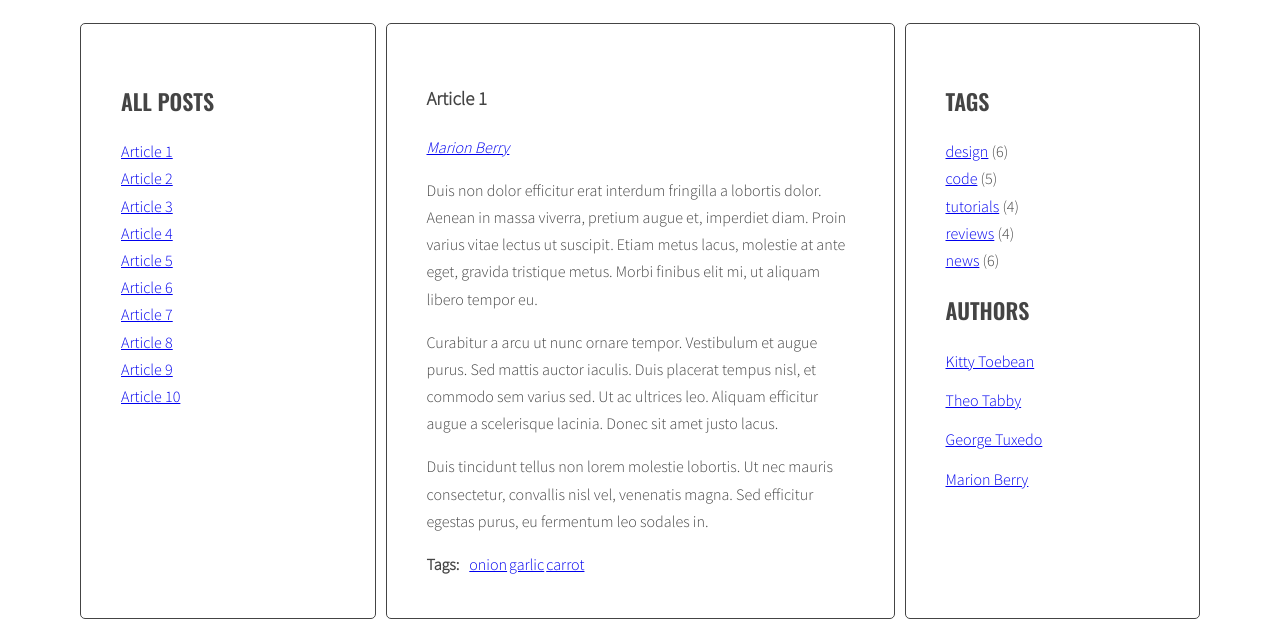
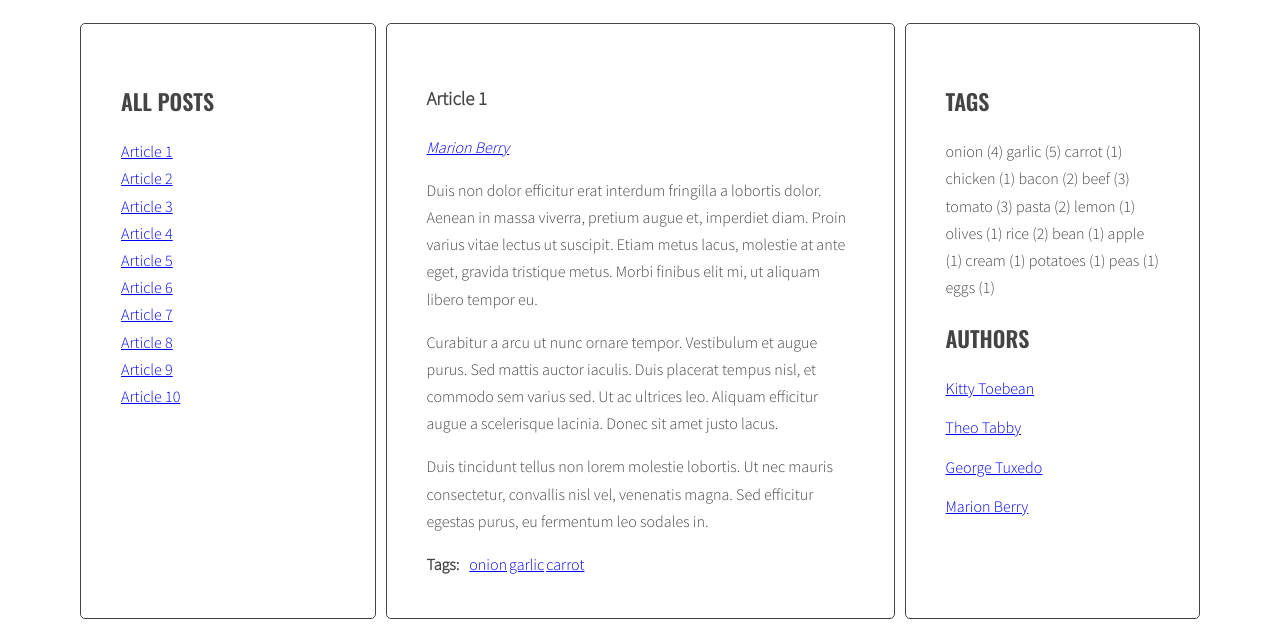
Before and after one commit to micdropped/javascript-blog, a website: page index.html in a window 1280 px wide. Shown: the part 220-847 px from the top of the page. Drawn offline with nearby package versions, Linux system fonts and the light colour scheme.

Commit message:
added authors functionality

```diff
--- a/index.html
+++ b/index.html
@@ -232,11 +232,6 @@
         <aside class="sidebar">
           <h2 class="section-title">Tags</h2>
           <ul class="list tags">
-            <li><a href="#">design</a> <span>(6)</span></li>
-            <li><a href="#">code</a> <span>(5)</span></li>
-            <li><a href="#">tutorials</a> <span>(4)</span></li>
-            <li><a href="#">reviews</a> <span>(4)</span></li>
-            <li><a href="#">news</a> <span>(6)</span></li>
           </ul>
           <h2 class="section-title">Authors</h2>
           <ul class="list authors">
--- a/js/script.js
+++ b/js/script.js
@@ -40,7 +40,10 @@ const optArticleSelector = ".post",
 	optTitleSelector = ".post-title",
 	optTitleListSelector = ".titles",
 	optArticleTagsSelector = ".post-tags .list",
-	optArticleAuthorsSelector = ".post-author";
+	optArticleAuthorsSelector = ".post-author",
+	optTagsListSelector = ".tags.list",
+	optCloudClassCount = 5,
+	optCloudClassPrefix = "tag-size-";
 
 function generateTitleLinks(customSelector = '') {
 	/* remove contents of titleList */
@@ -62,7 +65,7 @@ function generateTitleLinks(customSelector = '') {
 
 		/* find the title element */
 		const articleTitle = article.querySelector(optTitleSelector).innerHTML;
-		// console.log(articleTitle);
+		//console.log(articleTitle);
 
 		/* get the title from the title element [COMPLEATED WITH ABOVE LINE] */
 
@@ -86,7 +89,29 @@ for (let link of links) {
 	link.addEventListener("click", titleClickHandler);
 };
 
+function calculateTagsParams() {
+	const params = {
+		min: 999999,
+		max: 0
+	};
+	/*for (let tag in tags) {
+		if (tags[tag] > params.max) {
+			params.max = tags[tag];
+		}
+		else if (tags[tag] < params.min) {
+			params.min = tags[tag];
+		}
+	}
+	return params;
+	console.log(tag + ' is used ' + tags[tag] + ' times');
+*/
+}
+
+
 function generateTags() {
+	/* [NEW] create a new variable allTags with an empty object */
+	let allTags = {};
+
 	/* find all articles */
 	const articles = document.querySelectorAll(optArticleSelector);
 
@@ -120,6 +145,13 @@ function generateTags() {
 			/* add generated code to html variable */
 			html = html + linkHTML;
 
+			/* [NEW] check if this link is NOT already in allTags */
+			if (!allTags.hasOwnProperty(tag)) {
+				/* [NEW] add tag to allTags object*/
+				allTags[tag] = 1;
+			} else {
+				allTags[tag]++;
+			}
 			/* END LOOP: for each tag */
 		}
 
@@ -128,7 +160,26 @@ function generateTags() {
 
 		/* END LOOP: for every article: */
 	}
+	/* [NEW] find list of tags in right column */
+	const tagList = document.querySelector('.tags');
+	const tagsParams = calculateTagsParams(allTags);
+	console.log('tagsParams:', tagsParams);
+	/* [NEW] create variable for all links HTML code */
+	let allTagsHTML = '';
+
+	/*[NEW] START LOOP: for each tag in allTahs: */
+	for (let tag in allTags) {
+		/* [NEW] generate code of a link and add it to allTagsHTML */
+		allTagsHTML += tag + ' (' + allTags[tag] + ') ';
+	}
+	/* [NEW] END LOOP: for each tag in allTahs: */
+
+	/* [NEW] add html from allTahsHTML to tagList */
+	tagList.innerHTML = allTagsHTML;
+	console.log(allTags);
+
 }
+
 
 generateTags();
 
@@ -159,7 +210,7 @@ function tagClickHandler(event) {
 	}
 	/* find all tag links with "href" attribute equal to the "href" constant */
 	const tagLinks = document.querySelectorAll('.post-tags a[href*=' + tag + ']');
-	// console.log(tagSelector);
+	console.log(tagLinks);
 	/* START LOOP: for each found tag link */
 	for (let targetTag of tagLinks) {
 
@@ -210,13 +261,17 @@ function generateAuthors() {
 		const articleAuthors = article.getAttribute("data-author");
 		//console.log(articleAuthors);
 
+		/* generating author tag name*/
+		//const authorSelector = articleAuthors.replace(" ", "");
+		//console.log(authorSelector);
+
 		/* generate HTML of the link */
 		const linkHTML = '<a href="#author-' + articleAuthors + '">' + articleAuthors + "</a>";
 		html = html + linkHTML;
-
+		console.log()
 		/* insert HTML of all the links into the tags wrapper */
 		author.innerHTML = html;
-		console.log(html);
+		//console.log(html);
 
 		/* END LOOP: for every article: */
 	}
@@ -235,36 +290,62 @@ function authorsClickHandler(event) {
 	const href = clickedElement.getAttribute("href");
 	console.log(href);
 
-	/* make a new constant "tag" and extract tag from the "href" constant */
-	//const author = href.replace('#tag-', '');
-	//console.log(tag);
+	/* make a new constant "author" and extract tag from the "href" constant */
+	const author = href.replace('#author-', '');
+	console.log(author);
 
-	/* find all tag links with class active */
-	//const activeTags = document.querySelectorAll('a.active[href^="#tag - "]');
-	//console.log(activeTags);
+	/* find all authors links with class active */
+	const activeAuthors = document.querySelectorAll('a.active[href^="#author-"]');
+	console.log(activeAuthors);
 
 	/* START LOOP: for each active tag link */
-	//for (let activeTag of activeTags) {
+	for (let activeAuthor of activeAuthors) {
 
-	/* remove class active */
-	//		activeTag.classList.remove("active");
+		/* remove class active */
+		activeAuthor.classList.remove("active");
 
-	/* END LOOP: for each active tag link */
-	//	}
+		/* END LOOP: for each active tag link */
+	}
 	/* find all tag links with "href" attribute equal to the "href" constant */
-	//	const tagLinks = document.querySelectorAll('.post-tags a[href*=' + tag + ']');
-	// console.log(tagSelector);
+	const authorsLinks = document.querySelectorAll('.post-author a[href="#author-' + author + '"]');
+	console.log(authorsLinks);
+
 	/* START LOOP: for each found tag link */
-	//	for (let targetTag of tagLinks) {
+	for (let targetAuthor of authorsLinks) {
 
-	/* add class active */
-	//		targetTag.classList.add("active");
-	//		console.log(targetTag);
-	/* END LOOP: for each found tag link */
+		/* add class active */
+		//clickedElement.classList.add("active");
 
-	authorsClickHandler('[data-author="' + tag + '"]');
+		targetAuthor.classList.add("active");
+
+		/* END LOOP: for each found author link */
+		console.log(targetAuthor);
+		console.log(targetAuthor.text);
+	}
+	//let dataAuthor = authorsLinks.innerText;
+	//let articleAuthor = targetAuthor.text;
+	//log(articleAuthor);
+
+	generateTitleLinks('[data-author="' + author + '"]');
 }
+
 
 /* execute function "generateTitleLinks" with article selector as argument */
 //	generateTitleLinks('[data-tags~="' + tag + '"]');
 //}
+
+
+function addClickListenersToAuthors() {
+	/* find all links to tags */
+	const authors = document.querySelectorAll('a[href^="#author-"]');
+	//console.log(authors);
+	/* START LOOP: for each link */
+	for (let author of authors) {
+
+		/* add tagClickHandler as event listener for that link */
+		author.addEventListener("click", authorsClickHandler);
+
+		/* END LOOP: for each link */
+	}
+}
+addClickListenersToAuthors();
```
